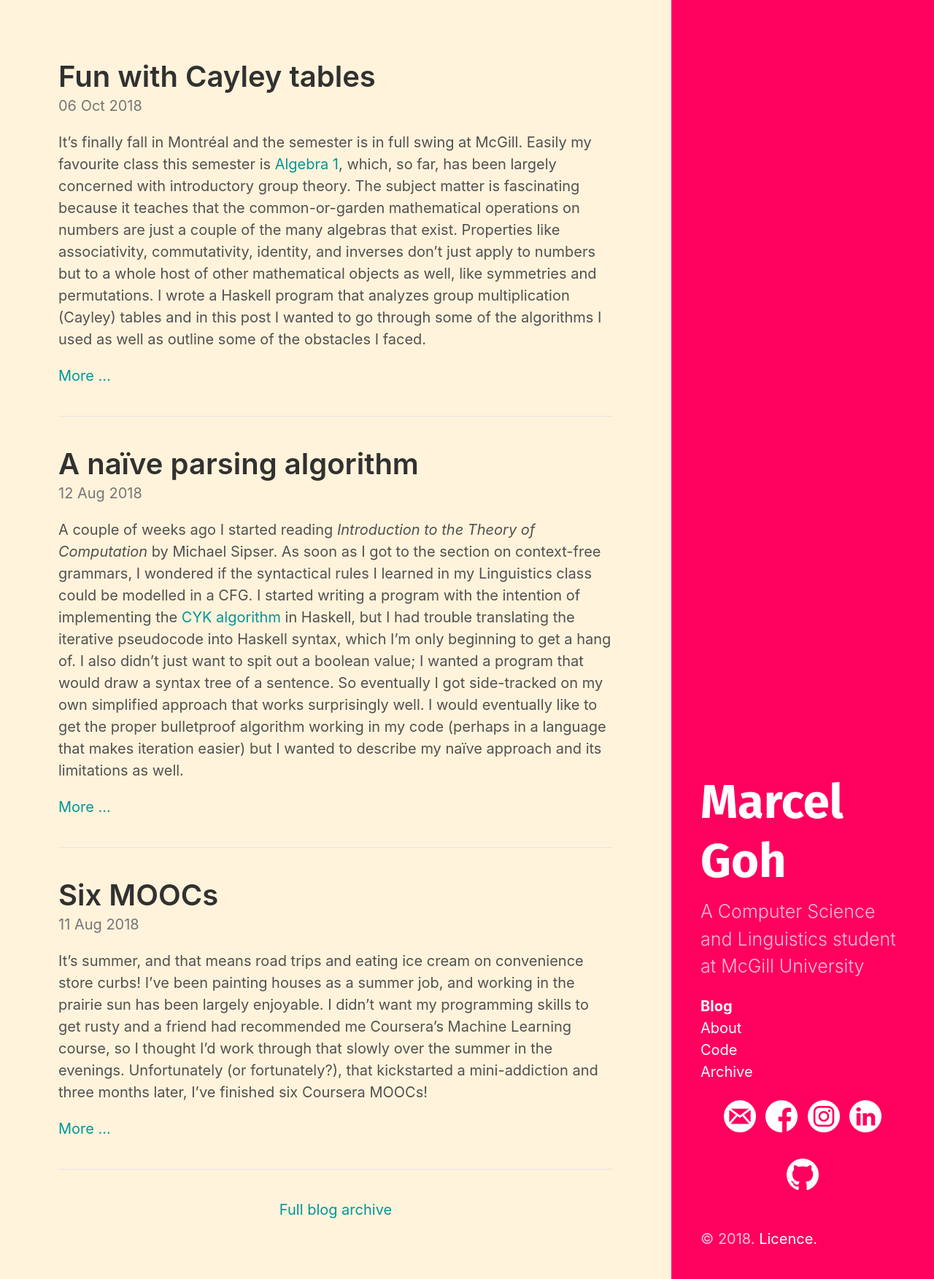
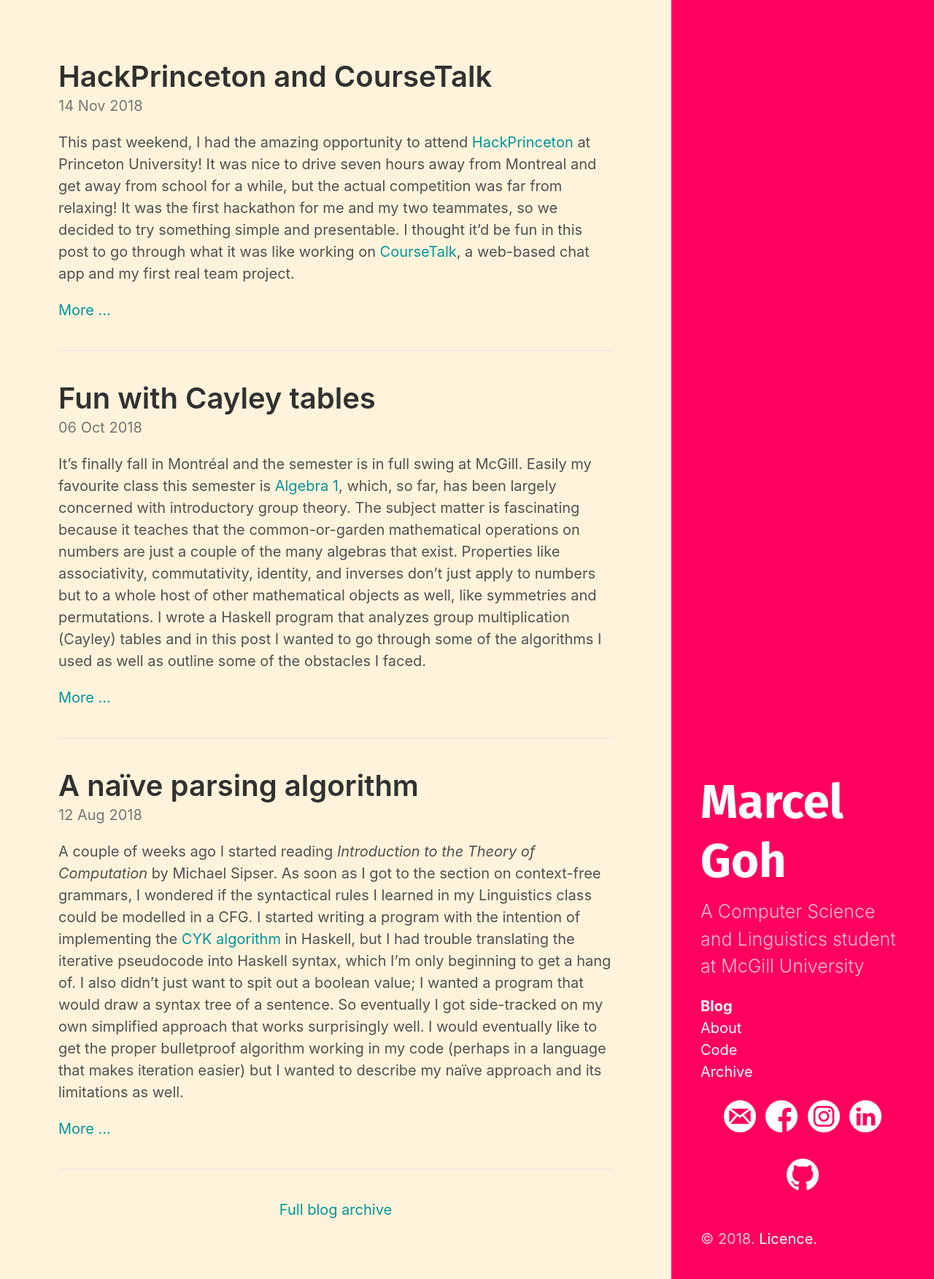
Before and after one commit to marcelgoh/marcelgoh.github.io, a Jekyll site: the page built from index.html, in a window 1280 px wide. Shown: the whole page at 73% size. Built offline with Jekyll 4.4.1, drawn with Linux system fonts in a browser that asks for light colours; the list of posts is cut into pages by our own code; some of the changed lines change nothing that is shown.

Commit message:
Added CourseTalk post

```diff
--- /dev/null
+++ b/_posts/2018-11-14-coursetalk.md
@@ -0,0 +1,31 @@
+---
+layout: post
+title: HackPrinceton and CourseTalk
+date: 2018-11-14
+published: true
+excerpt_separator:  <!--more-->
+---
+This past weekend, I had the amazing opportunity to attend [HackPrinceton](https://hackprinceton.com) at Princeton University! It was nice to drive seven hours away from Montreal and get away from school for a while, but the actual competition was far from relaxing! It was the first hackathon for me and my two teammates, so we decided to try something simple and presentable. I thought it'd be fun in this post to go through what it was like working on [CourseTalk](https://github.com/marcelgoh/hackprinceton-2018), a web-based chat app and my first real team project.
+
+<!--more-->
+## Background
+The motivation for CourseTalk (link to the hosted demo [here](https://course-talk.herokuapp.com)) is the general lack of engagement and enthusiasm in school discussion boards. Many universities' course-management systems have some kind of forum for students to post questions or talk amongst themselves, but the permanency and formality of having to submit posts means that most students resort to Facebook groups and chats for collaboration. Some students are unaware of the existence of these groups and working through social media makes the average student extremely liable to distraction. The success of platforms like Slack made us think that perhaps if something more informal and immediate were integrated into students' default course pages, students would have an easier time chatting with other students about schoolwork.
+
+## The demo
+We implemented the demo as a single-page web application that asks the user for a username and gives them a list of chat rooms they can join. In real life, we imagine this would be implemented via the same database that shows the correct courses on a student's course page. It simply links the user to the chat rooms of the courses they're currently enrolled in. Within the chat app, users chat in real-time, and the chat has features like online status buttons, autoscrolling, and typing status notifications. The application only supports text in our demo, but the [Chatkit](https://pusher.com/chatkit) API we used can be extended to host multimedia as well.
+
+![chat]({{ site.baseurl }}/media/coursetalk/chat.jpg){: .center-image}
+
+## How it was made
+CourseTalk was made using [React.js](https://reactjs.org). Because we were new to JavaScript and React, we spent the first half of the hackathon watching and following online tutorials and then tweaking as needed. By 4 a.m. on the second morning, we basically had the chat page above working. However, that's when everything started to fall apart. The tutorial we'd followed used two instances of [Node.js](https://nodejs.org) as its backend: one to run the web application on [Express.js](https://expressjs.com) and one to support the React front-end. (At least that's what we sort of deduced. I'm still don't fully understand how everything works.) This meant that our app would work on our localhost server, which happily supplies two ports, but wouldn't work when uploaded to GitHub Pages, which (we think) only gives you one port to work with.
+
+We spent much of the second day tinkering with different parts of the app, trying to see if we could make everything work without the second port, but we couldn't figure it out. In the end, a friend from a different team came and helped us port our project to [Webpack](https://webpack.js.org). He also suggested we use [Heroku](https://heroku.com), which ended up being much easier to host our app on, because it works out-of-the-box with apps hosted on GitHub. Finally, our app was on the actual internet!
+
+The last part of the project was the most difficult but also the most rewarding. We wanted to have a landing page in between the login page and the chat app that allows you to switch between different chat rooms. At this point we couldn't rely on video tutorials anymore, we were sleep-deprived and stressed and time was running out. I learned the most about React during this part, because we had so many different components that all had to pass information to one another. I learned that mutating state is a frustrating and largely wrong approach in React programming, because the `setState()` function is asynchronous! (I wasted an inordinate amount of time because I didn't know this.) At around 5 a.m. the second night, four hours before the submission deadline, we had the app functionality working. During this time, my teammates worked on making the login page more presentable using CSS.
+
+![login]({{ site.baseurl }}/media/coursetalk/login.jpg){: .center-image}
+
+We pushed the final project to Heroku and it didn't work. In the end we found out that the app would work without the new CSS, and by that time we were already falling asleep at our desks, so we just created a `stable` branch with the old CSS stylesheet and posted that to Heroku. It didn't look as nice as we wanted, but at least it worked. The `master` branch still contains the nice CSS and works locally but not on Heroku for some reason.
+
+## Conclusion
+~~Web development sucks and should be avoided at all costs.~~ This was my first proper exposure to web development, and though I had known that we would have to use some APIs, I completely underestimated how frustrating that would be under a time limit. It didn't feel like we had enough time to learn anything properly, so we just slapped together a bunch of different frameworks and tools. We did manage to create a working result, but in the future I think a bit more preparation would probably be a good idea. In a future hackathon, I would be hesitant to make another web application because of how many dependencies and components there were to keep track of, and also because I'd want to try something new, like maybe making a small game. But overall, I'm happy with what I learned over the weekend and I'm still really proud of the simple, slightly janky chat app we created in 36 hours!
--- a/archive/index.md
+++ b/archive/index.md
@@ -3,6 +3,7 @@
 title: Blog Archive
 ---
 ## 2018
+- (14.11.2018) [HackPrinceton and CourseTalk](https://marcelgoh.github.io/2018/11/14/coursetalk.html)
 - (06.10.2018) [Fun with Cayley tables](https://marcelgoh.github.io/2018/10/06/cayley-tables.html)
 - (12.08.2018) [A naïve parsing algorithm](https://marcelgoh.github.io/2018/08/12/naive-parser.html)
 - (11.08.2018) [Six MOOCs](https://marcelgoh.github.io/2018/08/11/six-moocs.html)
--- a/code/index.md
+++ b/code/index.md
@@ -2,12 +2,15 @@
 layout: page
 title: Code
 ---
+## Hackathons
+
+### [HackPrinceton Fall 2018](https://github.com/marcelgoh/hackprinceton-2018)
+My team created CourseTalk, a discussion and collaboration platform for students. A blog post describing the process and functionality can be found [here](https://marcelgoh.github.io/2018/11/14/coursetalk.html).
+
 ## Learning programming
 
 ### [Natural-Language Parser](https://github.com/marcelgoh/nl-parser)
 A program that generates syntax trees for English sentences, written in Haskell. A blog post detailing the approach as well as the limitations of the program can be found [here](https://marcelgoh.github.io/2018/08/12/naive-parser.html)
-### [PICO-8 Projects](https://github.com/marcelgoh/pico-8)
-A collection of projects for the [PICO-8](https://www.lexaloffle.com/pico-8.php) fantasy console.
 ### [SICP Exercise Solutions](https://github.com/marcelgoh/sicp-exercises)
 Solutions to selected exercises from [*Structure and Interpretation of Computer Programs*](https://mitpress.mit.edu/sites/default/files/sicp/index.html) by Hal Abelson and Gerald Sussman.
 ### [Miscellaneous Programs](https://github.com/marcelgoh/misc-programs)
```
Also changed, not shown: media/coursetalk/chat.png (added), 1 other file.
